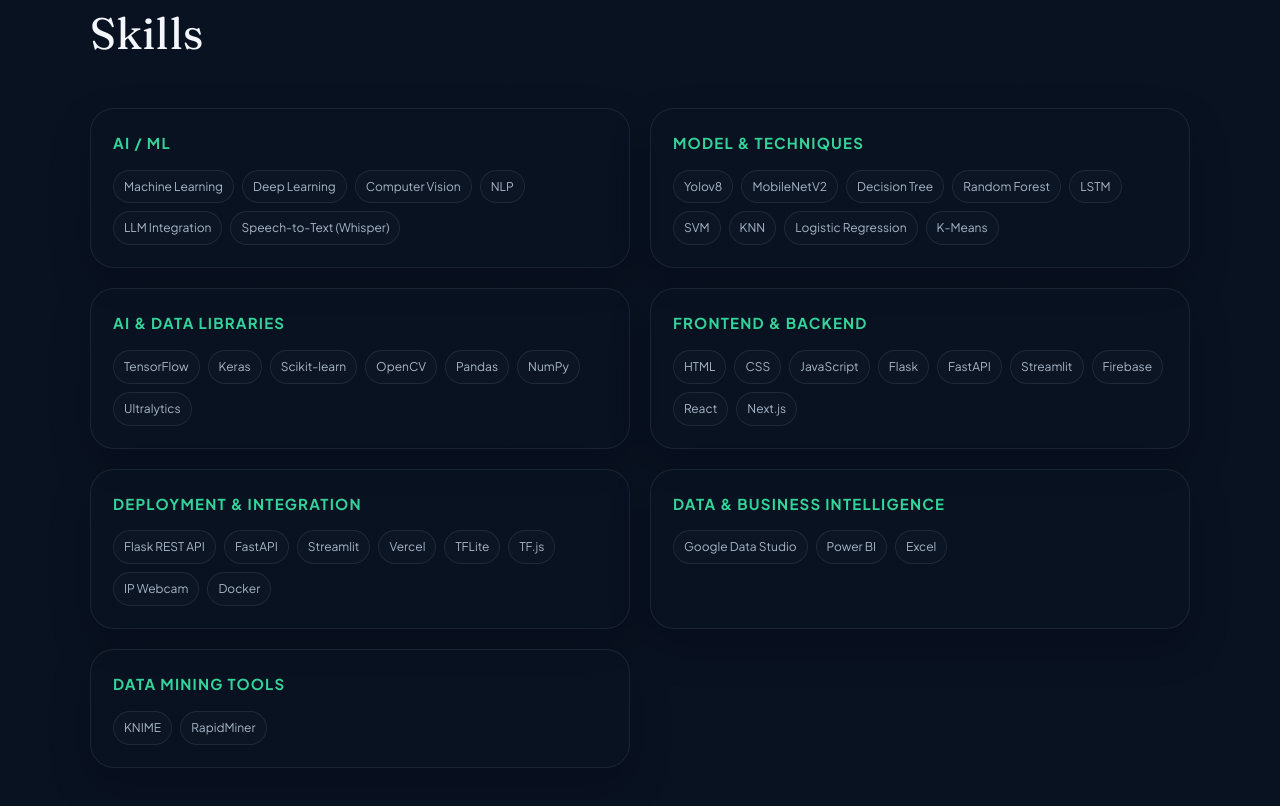
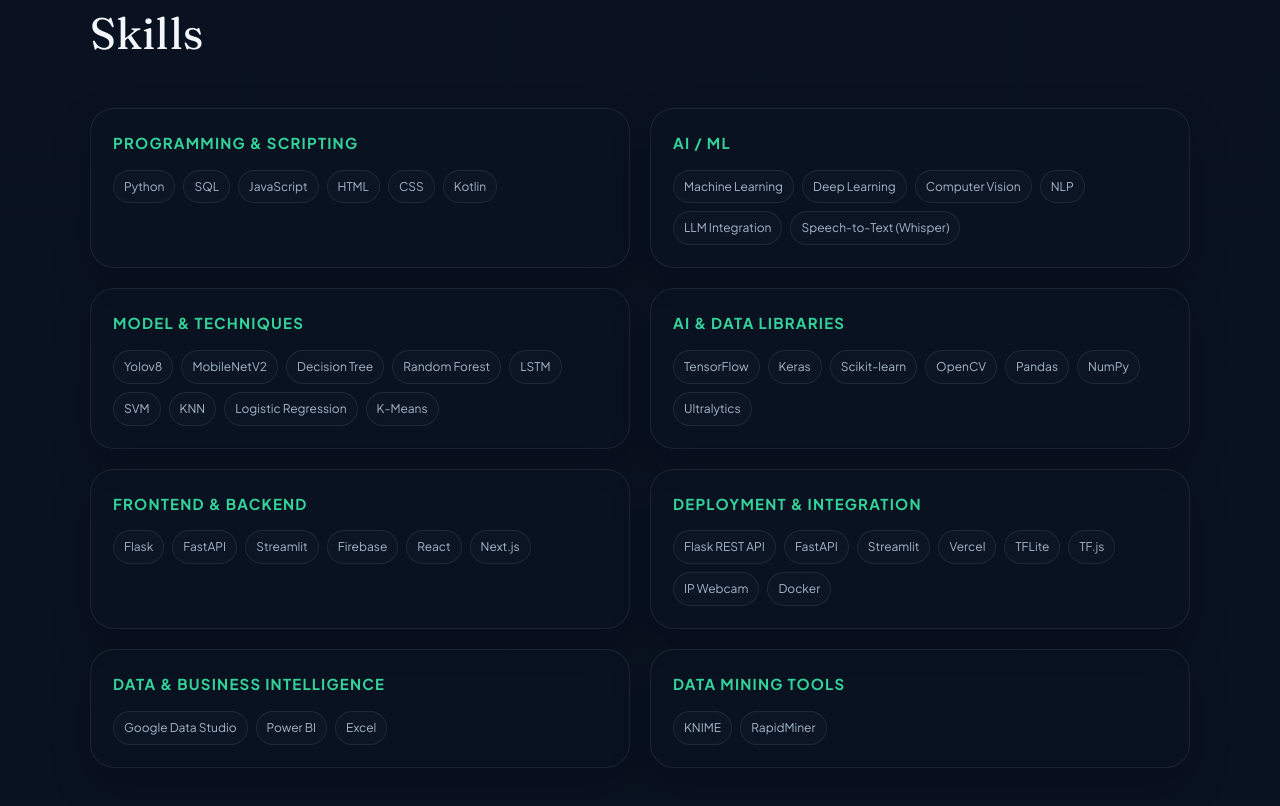
Before and after one commit to nurrahmawt/portfolio, a Next.js app: page / in a window 1280 px wide. Shown: the part 7000-7806 px from the top of the page. Built offline with nearby package versions, Linux system fonts and the light colour scheme.

Commit message:
add programming % scripting

```diff
--- a/data/index.ts
+++ b/data/index.ts
@@ -256,6 +256,10 @@ export const education: Experience[] = [
 
 export const skills: Skill[] = [
   {
+    label: "Programming & Scripting",
+    items: ["Python", "SQL", "JavaScript", "HTML", "CSS", "Kotlin"],
+  },
+  {
     label: "AI / ML",
     items: [
       "Machine Learning",
@@ -276,7 +280,7 @@ export const skills: Skill[] = [
   },
   {
     label: "Frontend & Backend",
-    items: ["HTML", "CSS", "JavaScript", "Flask", "FastAPI", "Streamlit", "Firebase", "React", "Next.js"],
+    items: ["Flask", "FastAPI", "Streamlit", "Firebase", "React", "Next.js"],
   },
   {
     label: "Deployment & Integration",
```
